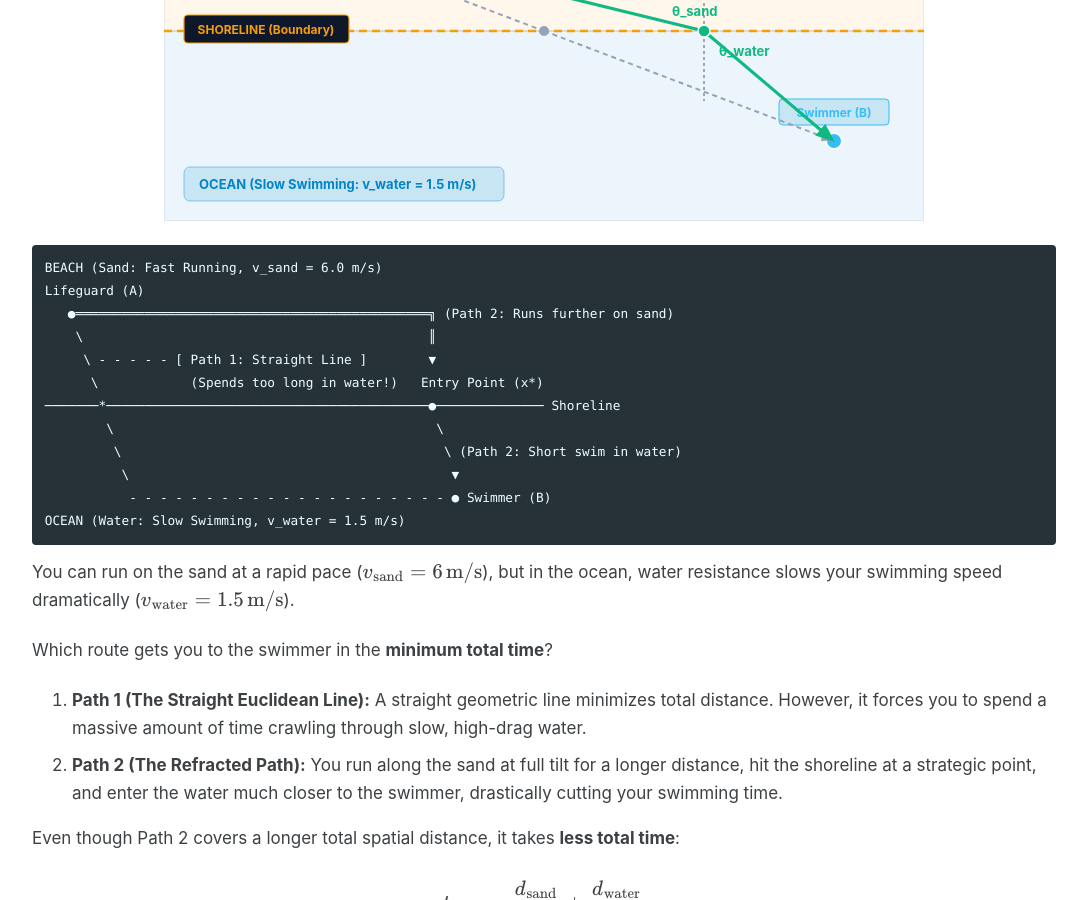
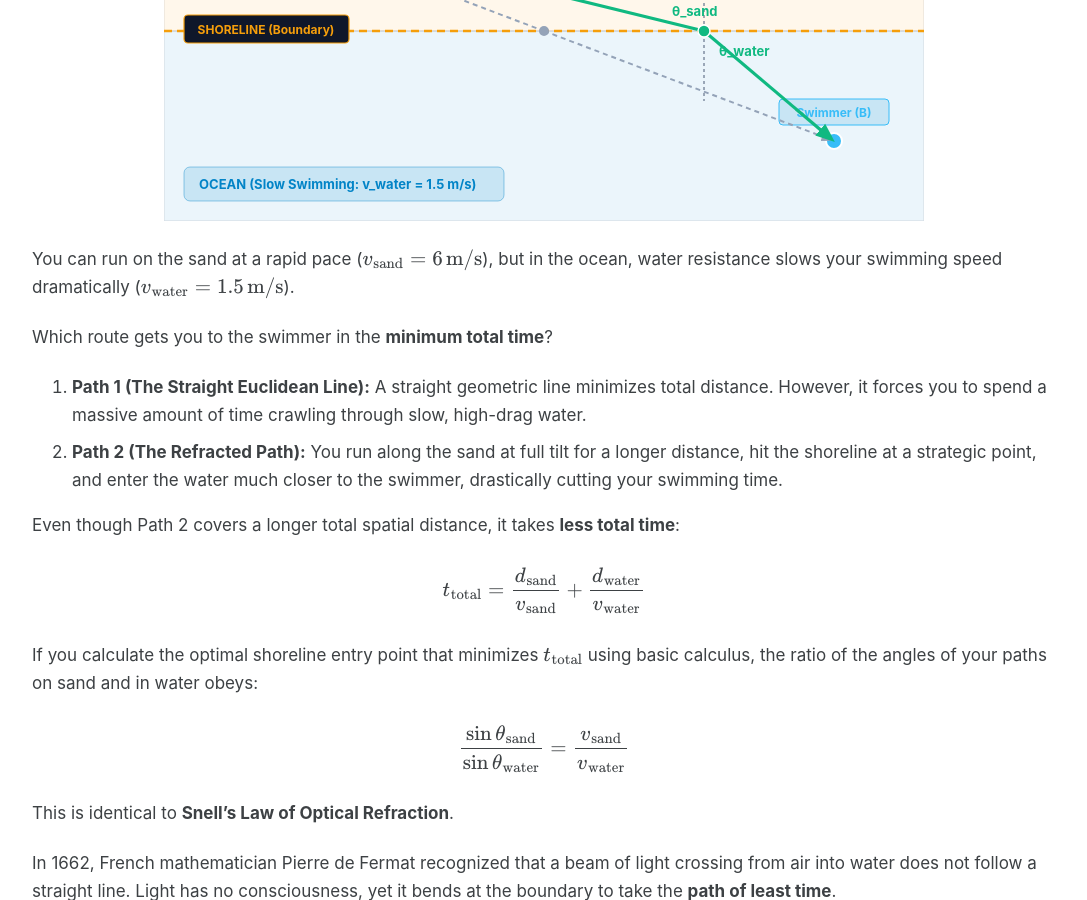
Before and after one commit to marsset/marsset.github.io, a Jekyll site: the page built from _posts/2026-11-13-why-lagrangian-t-minus-u.markdown, in a window 1280 px wide and 900 px high, scrolled down 1426 px. Shown: the whole window, without its empty margins (96-1183 px from the left). Built offline with Jekyll 4.4.1, drawn with Linux system fonts in a browser that asks for light colours; cached includes are drawn as plain includes; formulas are drawn with MathJax 3.

Commit message:
style(math): keep single clean SVG diagram and remove redundant ascii

````diff
--- a/_posts/2026-11-13-why-lagrangian-t-minus-u.markdown
+++ b/_posts/2026-11-13-why-lagrangian-t-minus-u.markdown
@@ -107,21 +107,6 @@ Imagine you are a lifeguard stationed on the sand at coordinate $A$. You see a s
   <text x="495" y="84" text-anchor="middle" font-size="12.0" font-weight="700" fill="#34d399">Path 2: Optimal Path (Snell's Law)</text>
   <text x="495" y="100" text-anchor="middle" font-size="12.0" fill="#a7f3d0">Runs further on sand, swims less distance</text>
 </svg>
-
-```text
-BEACH (Sand: Fast Running, v_sand = 6.0 m/s)
-Lifeguard (A)
-   ●══════════════════════════════════════════════╗ (Path 2: Runs further on sand)
-    \                                             ║
-     \ - - - - - [ Path 1: Straight Line ]        ▼
-      \            (Spends too long in water!)   Entry Point (x*)
-───────*──────────────────────────────────────────●────────────── Shoreline
-        \                                          \
-         \                                          \ (Path 2: Short swim in water)
-          \                                          ▼
-           - - - - - - - - - - - - - - - - - - - - - ● Swimmer (B)
-OCEAN (Water: Slow Swimming, v_water = 1.5 m/s)
-```
 
 You can run on the sand at a rapid pace ($v_{\text{sand}} = 6\,\text{m/s}$), but in the ocean, water resistance slows your swimming speed dramatically ($v_{\text{water}} = 1.5\,\text{m/s}$).
 
````
